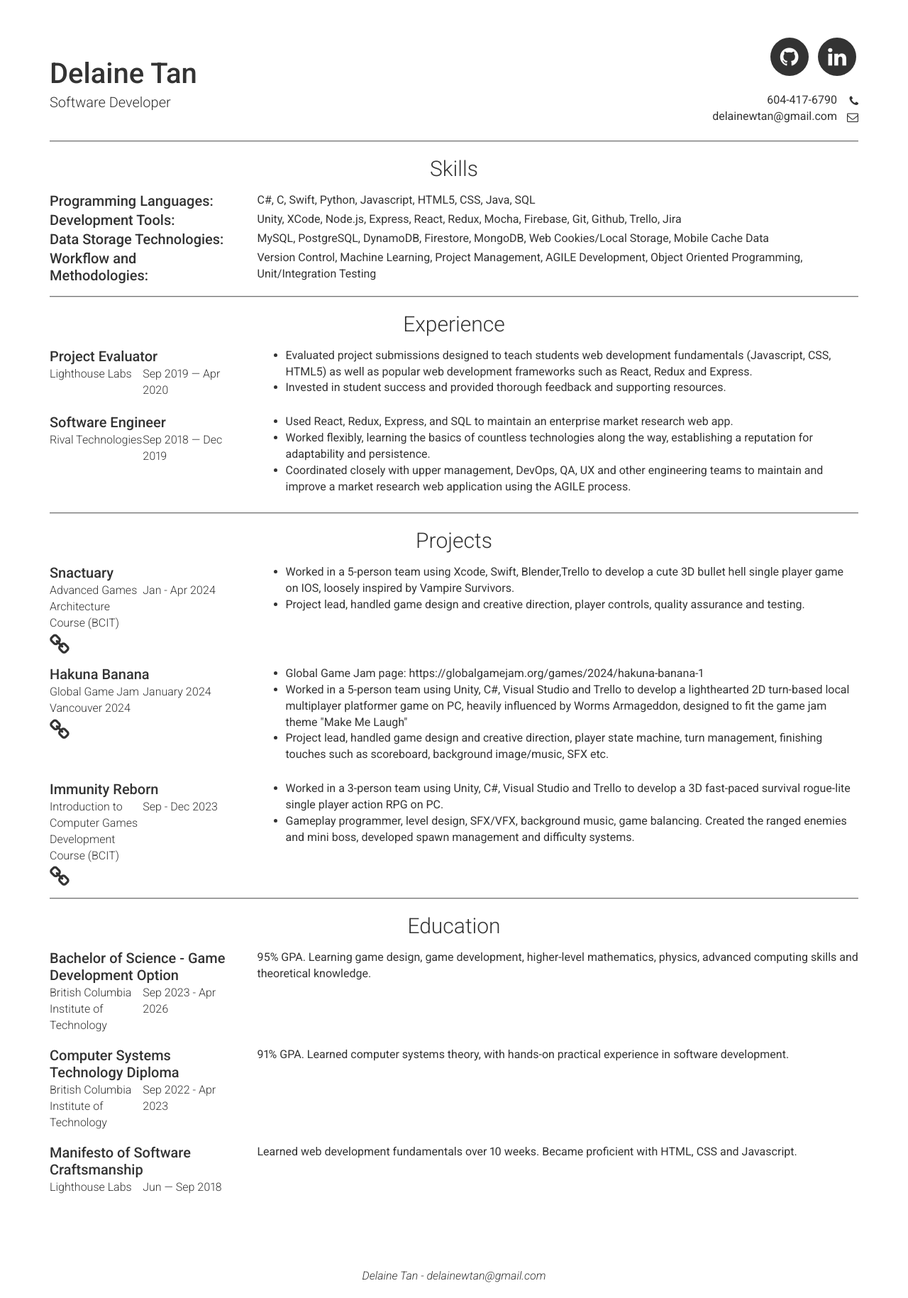
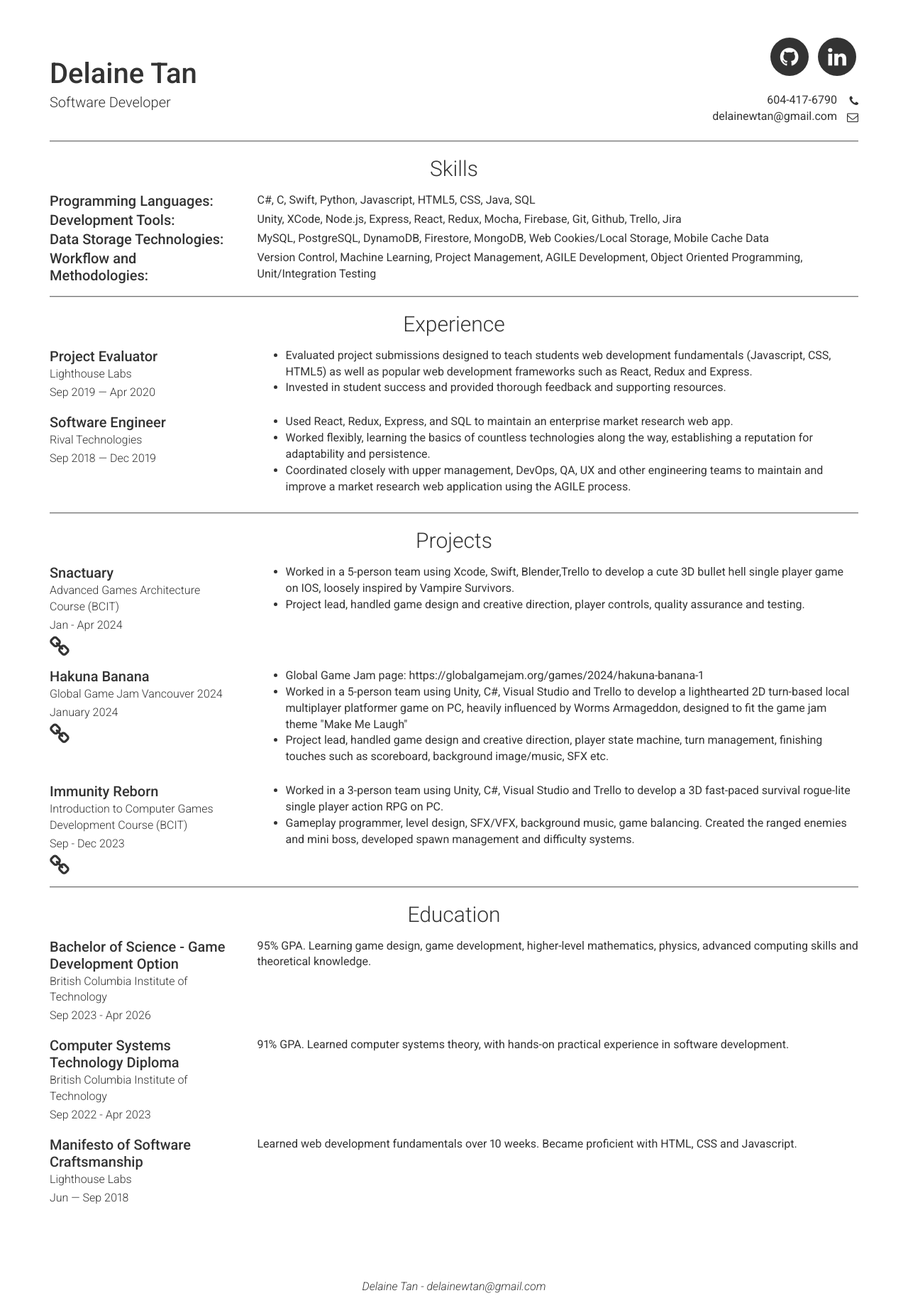
Before and after one commit to DelaineWTan/delainewtan.github.io, a Jekyll site: the page built from index.md, in a window 1280 px wide. Shown: the whole page at 71% size. Built offline with Jekyll 4.4.1, drawn with Linux system fonts in a browser that asks for light colours.

Commit message:
Experiment with showing company and dates on same row.

```diff
--- a/_sass/base.scss
+++ b/_sass/base.scss
@@ -254,4 +254,13 @@ body {
     .no-print, .no-print * {
         display: none !important;
     }
+
+    .same-row-container {
+        display: flex;
+        justify-content: space-between;
+    }
+
+    .left, .right {
+        flex: 1;
+    }
 }
--- a/assets/main.scss
+++ b/assets/main.scss
@@ -3,12 +3,3 @@
 ---
 
 @import 'modern-resume-theme';
-
-.same-row-container {
-    display: flex;
-    justify-content: space-between;
-}
-
-.left, .right {
-    flex: 1;
-}
```
